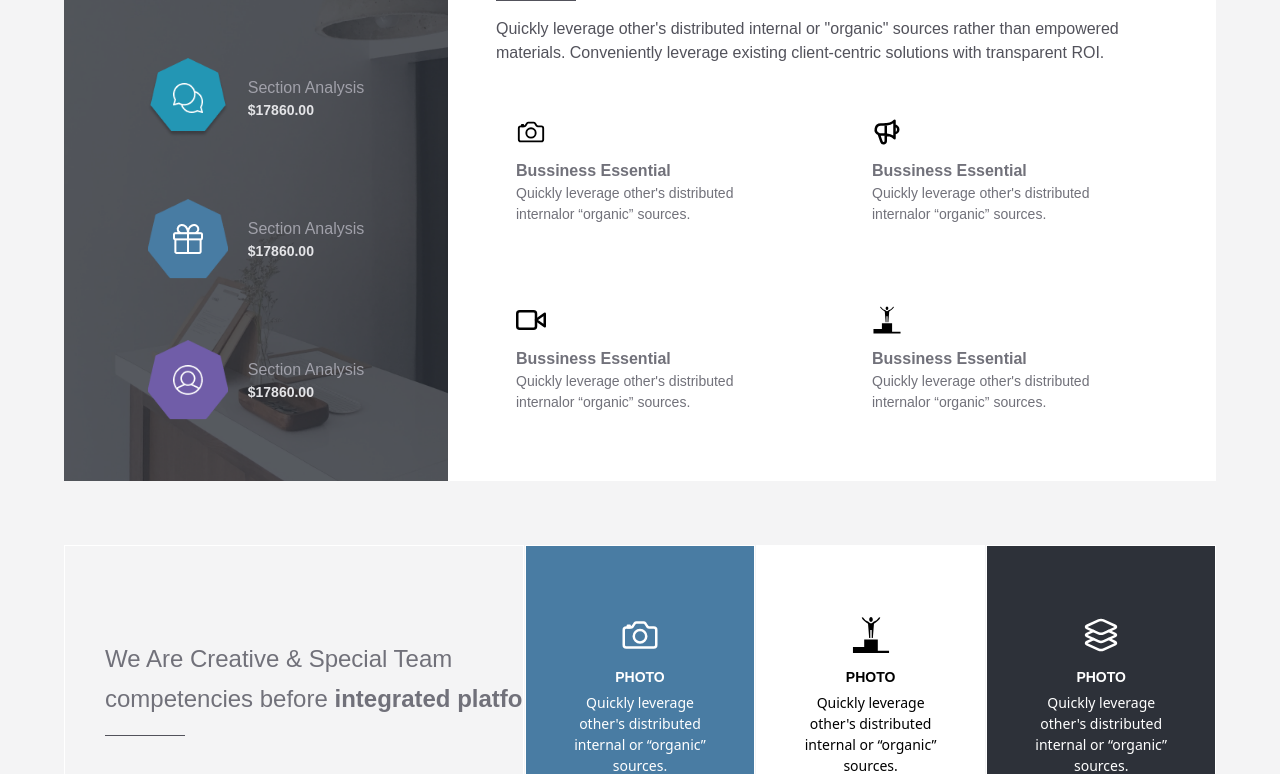
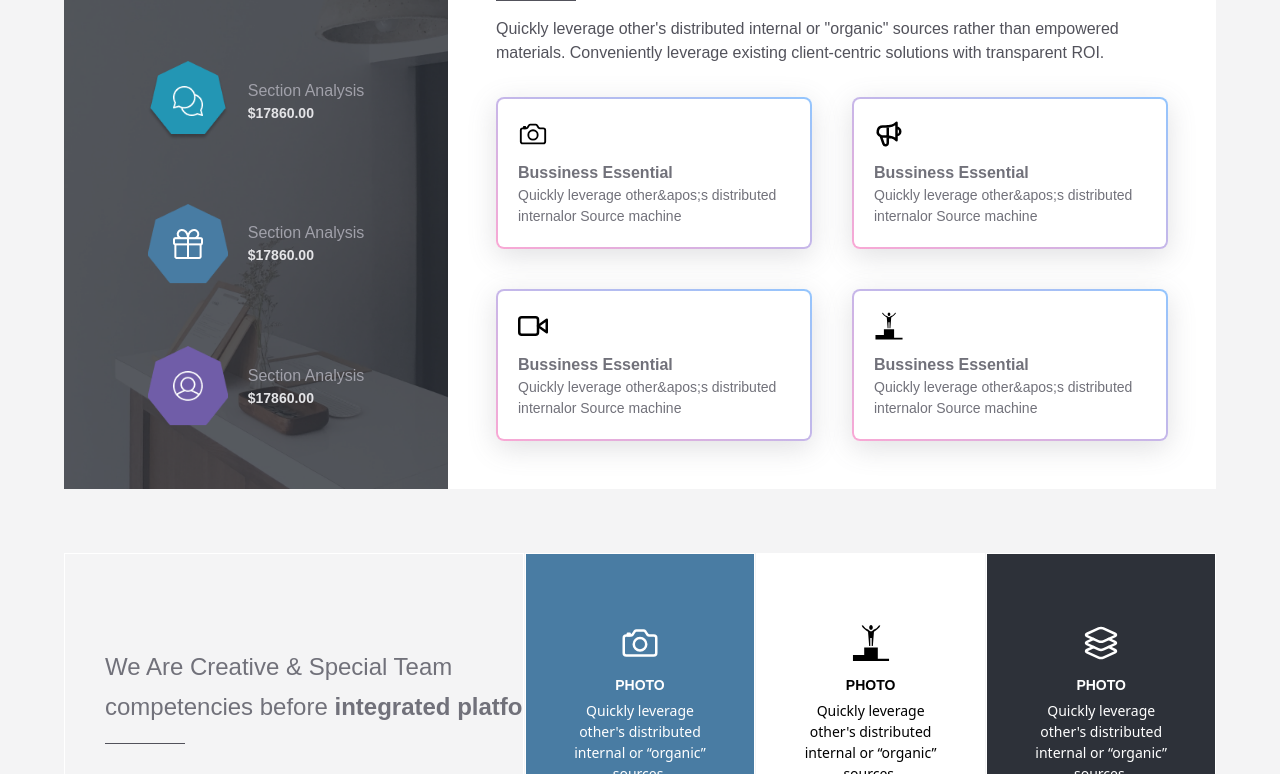
Before and after one commit to G-Prasath/Inbuild-infra, a React (Vite) app: page / in a window 1280 px wide. Shown: the part 3526-4300 px from the top of the page. Built offline with nearby package versions, Linux system fonts and the light colour scheme.

Commit message:
Service Page started

```diff
--- a/src/components/Dymmy/Layout_5.jsx
+++ b/src/components/Dymmy/Layout_5.jsx
@@ -1,12 +1,7 @@
 import React from "react";
 import { motion } from "framer-motion";
-import Buttons from "../../components/common/Buttons";
-import { Link } from "react-router-dom";
-import { IoCameraOutline } from "react-icons/io5";
-import { HiOutlineSpeakerphone } from "react-icons/hi";
-import { FiVideo } from "react-icons/fi";
-import { GiPodiumWinner } from "react-icons/gi";
 import { Reveal } from "../../hooks/Reveal";
+import { whyCard } from "../../data/Home";
 
 const Layout_5 = () => {
   return (
@@ -106,55 +101,24 @@ const Layout_5 = () => {
           </div>
 
           <div className="grid grid-cols-2 gap-10">
-            <Reveal>
-              <div className="whychoose_shadow p-5">
-                <IoCameraOutline fontSize={30} className="mb-3" />
-                <p className="font-[600] text-zinc-500 text-[16px] ">
-                  Bussiness Essential
-                </p>
-                <p className="text-[14px] text-zinc-500">
-                  Quickly leverage other&apos;s distributed internalor “organic”
-                  sources.
-                </p>
+            {whyCard.map((item, index) => {
+
+            return(
+              <div
+                key={index}
+                className="whychoose_shadow p-[2px] overflow-hidden relative mx-auto max-w-md rounded-lg bg-gradient-to-tr from-pink-300 to-blue-300 shadow-lg"
+              >
+                <div className="bg-white p-5 rounded-md">
+                  <Reveal>
+                    <item.img fontSize={30} className="mb-3" />
+                    <p className="font-[600] text-zinc-500 text-[16px]">
+                      {item.title}
+                    </p>
+                    <p className="text-[14px] text-zinc-500">{item.disc}</p>
+                  </Reveal>
+                </div>
               </div>
-            </Reveal>
-            <Reveal>
-              <div className="whychoose_shadow p-5">
-                <HiOutlineSpeakerphone fontSize={30} className="mb-3" />
-                <p className="font-[600] text-zinc-500 text-[16px] ">
-                  Bussiness Essential
-                </p>
-                <p className="text-[14px] text-zinc-500">
-                  Quickly leverage other&apos;s distributed internalor “organic”
-                  sources.
-                </p>
-              </div>
-            </Reveal>
-            <Reveal>
-              <div className="whychoose_shadow p-5">
-                <FiVideo fontSize={30} className="mb-3" />
-                <p className="font-[600] text-zinc-500 text-[16px] ">
-                  Bussiness Essential
-                </p>
-                <p className="text-[14px] text-zinc-500">
-                  Quickly leverage other&apos;s distributed internalor “organic”
-                  sources.
-                </p>
-              </div>
-            </Reveal>
-
-            <Reveal>
-              <div className="whychoose_shadow p-5 overflow-hidden">
-                <GiPodiumWinner fontSize={30} className="mb-3" />
-                <p className="font-[600] text-zinc-500 text-[16px] ">
-                  Bussiness Essential
-                </p>
-                <p className="text-[14px] text-zinc-500">
-                  Quickly leverage other&apos;s distributed internalor “organic”
-                  sources.
-                </p>
-              </div>
-            </Reveal>
+            )})}
           </div>
         </div>
       </div>
--- a/src/components/Dymmy/Layout_9.jsx
+++ b/src/components/Dymmy/Layout_9.jsx
@@ -2,10 +2,30 @@ import React from 'react'
 
 const Layout_9 = () => {
   return (
-    <div>
-      Layout_9
+    <section className="container mx-auto p-10 md:py-20 px-0 md:p-10 md:px-0">
+    <section className="relative px-10 md:p-0 transform duration-500 hover:shadow-2xl cursor-pointer hover:-translate-y-1">
+      <img
+        className="xl:max-w-3xl"
+        src="https://images.pexels.com/photos/5990153/pexels-photo-5990153.jpeg?auto=compress&amp;cs=tinysrgb&amp;dpr=3&amp;h=750&amp;w=1860"
+        alt="Coffee from Heaven"
+      />
+      <div className="content bg-white p-2 pt-8 md:p-12 pb-12 lg:max-w-xl w-full lg:absolute top-[25%] right-[10%] border border-[#000]">
+        <div className="flex justify-between font-bold text-sm">
+          <p>Product Review</p>
+          <p className="text-gray-400">17th March, 2021</p>
+        </div>
+        <h2 className="text-3xl font-semibold mt-4 md:mt-10">Coffee From Heaven</h2>
+        <p className="my-3 text-justify font-medium text-gray-700 leading-relaxed">
+          Lorem ipsum dolor sit amet consectetur adipisicing elit. Autem aperiam nulla cupiditate saepe sed quis veritatis minus rem adipisci aliquid.
+        </p>
+        <button className="mt-2 md:mt-5 p-3 px-5 bg-black text-white font-bold text-sm hover:bg-purple-800">
+          Read More
+        </button>
+      </div>
 
-    </div>
+      <p className='text-[130px] font-bold text-[#000] absolute top-0 right-10 opacity-[.5] z-[-1]'>01</p>
+    </section>
+  </section>
   )
 }
 
--- /dev/null
+++ b/src/data/Home.js
@@ -0,0 +1,27 @@
+import { IoCameraOutline } from "react-icons/io5";
+import { HiOutlineSpeakerphone } from "react-icons/hi";
+import { FiVideo } from "react-icons/fi";
+import { GiPodiumWinner } from "react-icons/gi";
+
+export const whyCard = [
+    {
+        img: IoCameraOutline,
+        title: " Bussiness Essential",
+        disc: "Quickly leverage other&apos;s distributed internalor Source machine"
+    },
+    {
+        img: HiOutlineSpeakerphone,
+        title: " Bussiness Essential",
+        disc: "Quickly leverage other&apos;s distributed internalor Source machine"
+    },
+    {
+        img: FiVideo,
+        title: " Bussiness Essential",
+        disc: "Quickly leverage other&apos;s distributed internalor Source machine"
+    },
+    {
+        img: GiPodiumWinner,
+        title: " Bussiness Essential",
+        disc: "Quickly leverage other&apos;s distributed internalor Source machine"
+    },
+]
```
